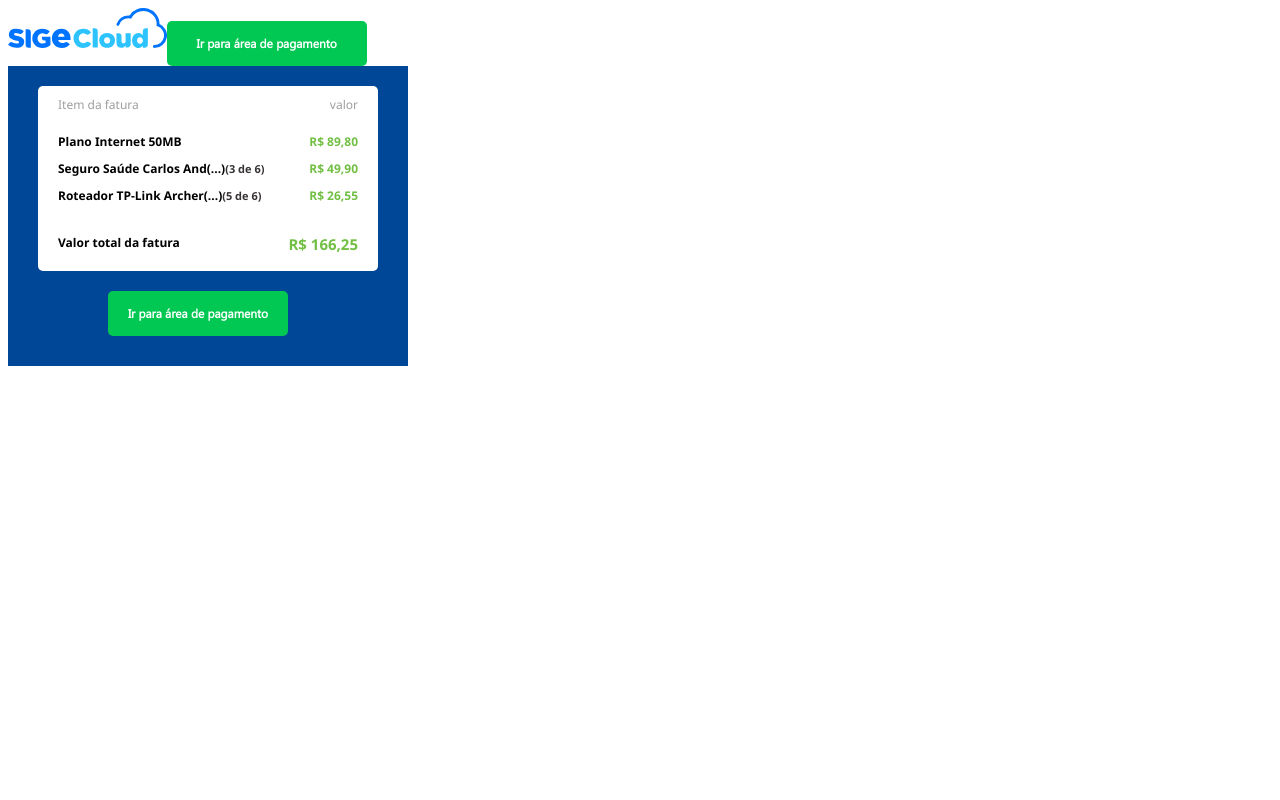
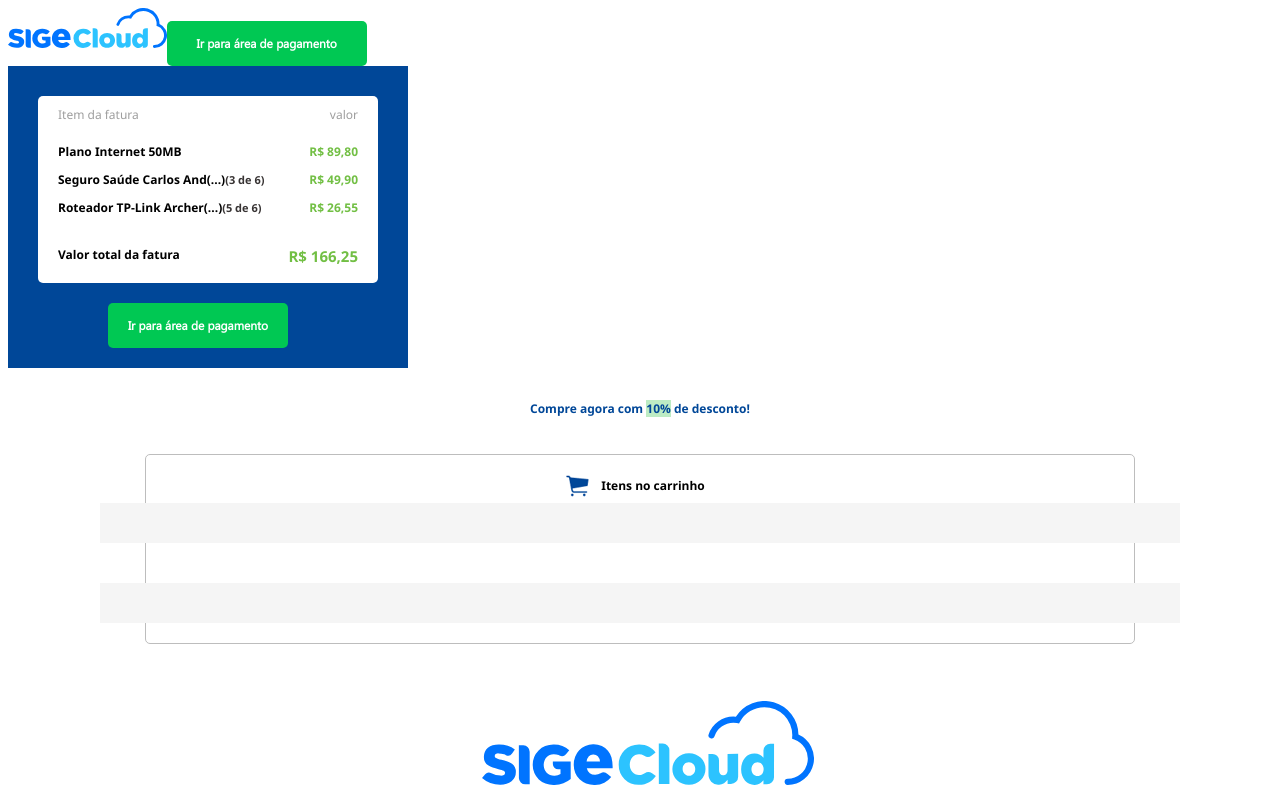
Before and after one commit to SoderJuliano/sigeCloud_test, a Vue app: page / in a window 1280 px wide. Built offline with nearby package versions, Linux system fonts and the light colour scheme.

Commit message:
add a new component

```diff
--- a/src/components/Body.vue
+++ b/src/components/Body.vue
@@ -1,7 +1,8 @@
 <template>
-    <div class="main">
-        <div class="fatura">
+    <div :style="`background-color:${cor}; position:${position}`"  class="main">
+        <div v-if="`${fatura}`" class="fatura">
             <Item
+                class="item"
                 :title=title
                 :texto1=plano50Mb
                 :texto3=Mb50R$
@@ -42,22 +43,31 @@ export default {
             totaisDeParcelasSeguro:6,
             parcelaRoteador:5,
             totaisDeParcelasTP:6
-
         }
+    },
+    props:{
+        cor:String,
+        fatura:Boolean,
+        position:String
     }
 }
 </script>
 <style scoped>
+.fatura{
+    display: block;
+    padding-top: 10px;
+}
 .main{
-    background-color: #004798;
     min-height: 300px;
     justify-content: center;
-    position: fixed;
+}
+.item{
+    margin-top: 20px;
 }
 @media screen and (max-width: 700px) {
     .main{
         width: 100vw;
-        height: 30%;
+        height: 35%;
         margin-left: -8px;
     }
 }
--- /dev/null
+++ b/src/components/Footer.vue
@@ -0,0 +1,20 @@
+<template>
+    <div class="footer">
+        <img src="../assets/logo-sigecloud.svg" alt="">
+    </div>
+</template>
+
+<style scoped>
+.footer{
+    display: flex;
+    justify-content: center;
+    background-color: white;
+    position: fixed;
+    bottom: 15px;
+    width: 100%;
+}
+img{
+    margin: 0 auto;
+    width: 26%;
+}
+</style>
--- a/src/components/Item.vue
+++ b/src/components/Item.vue
@@ -66,7 +66,7 @@ export default {
     border-radius: 5px;
 }
 .line{
-    margin-top: 10px;
+    margin-top: 11px;
     width: 100%;
     font: normal normal bold 12px Segoe UI;
 }
--- a/src/components/UserDashboard.vue
+++ b/src/components/UserDashboard.vue
@@ -1,19 +1,86 @@
 <template>
-<div>
+<div style="display:block">
     <Header />
-    <Body />
+    <Body
+        cor="#004798"
+        fatura=true
+        position="relative"
+    />
+    <div class="midle">
+        <p>Compre agora com <span>10%</span> de desconto!</p>
+    </div>
+    <div class="item-midle">
+        <img src="../assets/recorte-cart.png"  alt="carrinho" /><span >Itens no carrinho</span>
+        <div style="background-color: #F5F5F5" class="row">
+
+        </div>
+        <div class="row">
+
+        </div>
+        <div style="background-color: #F5F5F5" class="row">
+
+        </div>
+    </div>
+    <Footer />
 </div>
 </template>
 
 <script>
 import Header from './Header.vue'
 import Body from './Body.vue'
+import Footer from './Footer.vue'
 
 export default {
     name: 'dashboard',
     components: {
        Header,
-       Body
+       Body,
+       Footer,
     }
 }
 </script>
+
+<style scoped>
+p{
+  color: #004798;
+  font-weight: bolder;
+  text-align: center;
+  font: normal normal bold 12px Segoe UI;
+}
+p span{
+    background-color: #BDECC4;
+}
+.midle{
+    width: 100%;
+    display: block;
+    margin-top: 20px;
+    align-content: center;
+}
+.item-midle{
+    border: 1px solid #BDBDBD;
+    width: 75%;
+    margin: 0 auto;
+    height: 30%;
+    min-height: 130px;
+    padding: 20px;
+    border-radius: 5px;
+    margin-top: 25px;
+    text-align: center;
+}
+.item-midle span{
+    top: -9px;
+    font: normal normal bold 12px Segoe UI;
+    position: relative;
+    font-weight: bolder;
+}
+.item-midle img{
+    position: relative;
+    left: -10px;
+}
+.row{
+    height: 40px;
+    position: relative;
+    width: 114%;
+    left: -7%;
+}
+</style>
```
Also changed, not shown: src/assets/recorte-cart.png (added).
